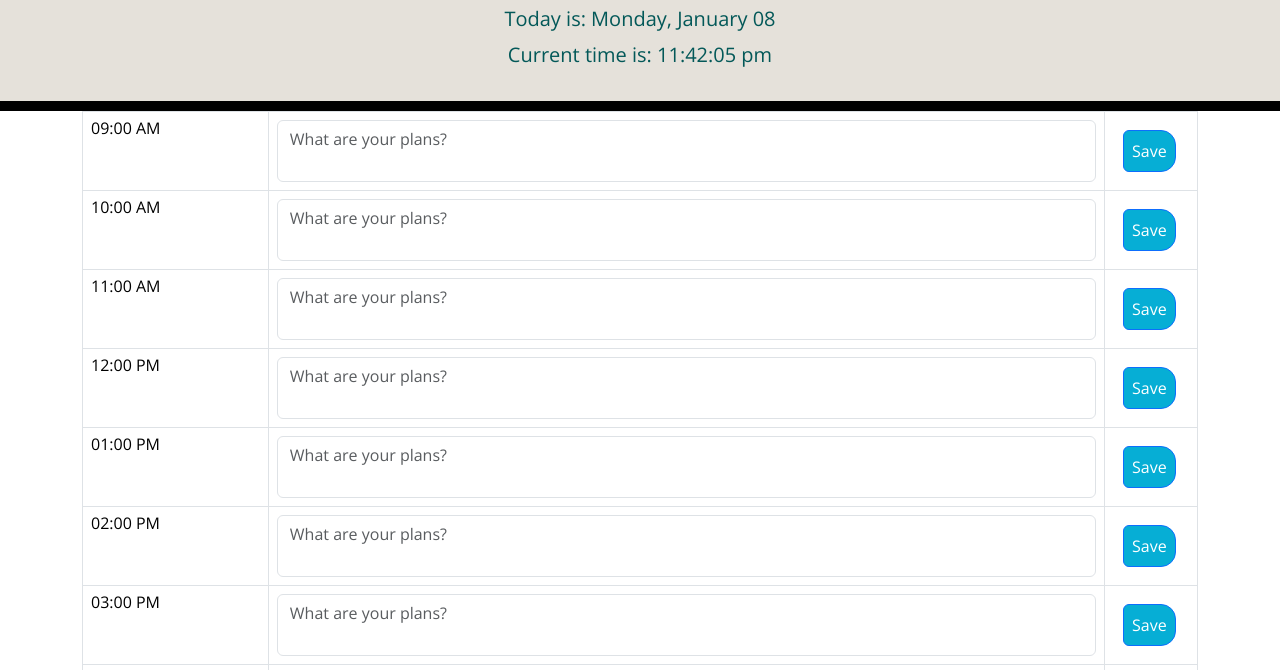
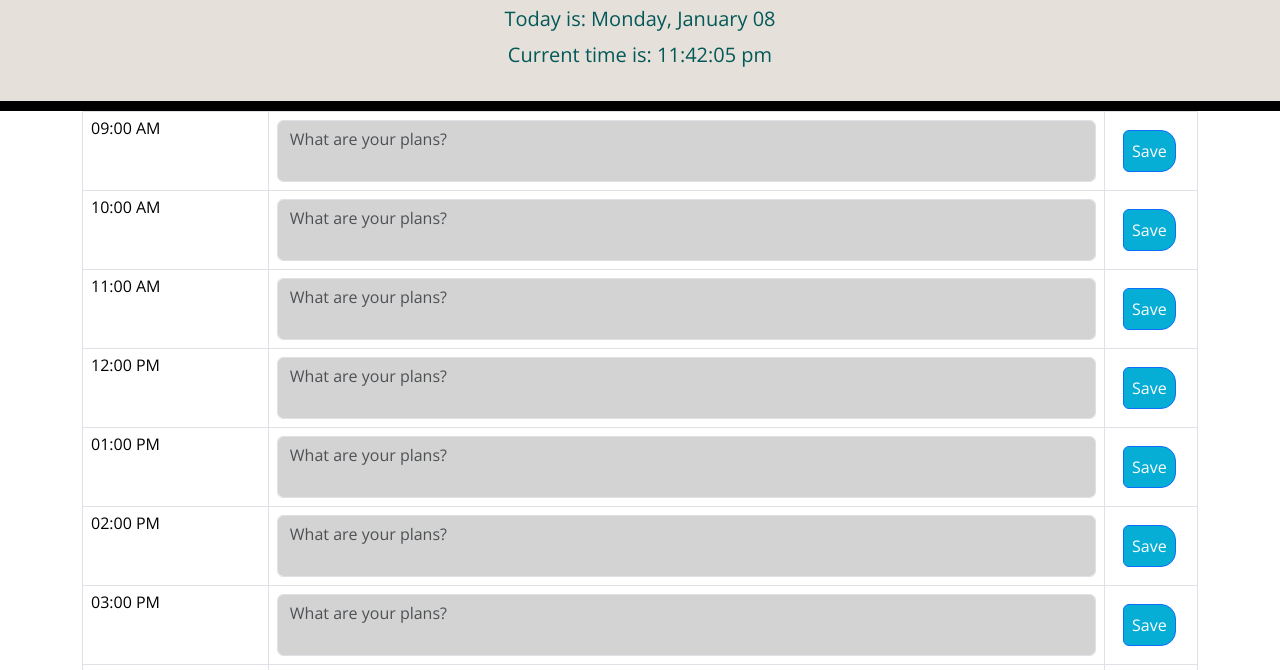
Before and after one commit to Adriantutuianu/daily-planner-app-calendar-third-party-apis, a plain HTML site: page index.html in a window 1280 px wide. Shown: the part 103-773 px from the top of the page. Drawn offline with nearby package versions, Linux system fonts and the light colour scheme.

Commit message:
Added functionality to change to do color based on current time

```diff
--- a/assets/css/style.css
+++ b/assets/css/style.css
@@ -28,40 +28,19 @@ header .lead {
   color: rgb(3, 88, 88);
 }
 
-/* .description {
-  white-space: pre-wrap;
-}
-
-.time-block {
-  text-align: center;
-  border-radius: 15px;
-} */
-
-/* .row {
-  white-space: pre-wrap;
-  height: 80px;
-  border-top: 1px solid white;
-} */
-
-/* .hour {
-  background-color: #ffffff;
-  color: #000000;
-} */
-
 .past {
-  background-color: red;
-  /* background-color: #d3d3d3; */
-  color: white;
+  background-color: #d3d3d3;
+  color: black;
 }
 
 .present {
   background-color: #ff6961;
-  color: white;
+  color: black;
 }
 
 .future {
   background-color: #77dd77;
-  color: white;
+  color: black;
 }
 
 .saveBtn {
--- a/assets/js/script.js
+++ b/assets/js/script.js
@@ -31,14 +31,36 @@ const hours = [
   "04:00 PM",
   "05:00 PM",
 ];
+// really struggled a few days to find a solution that is working.
+// I think dayjs have an issue(doesn't really make the diff between am and pm properly even if the format is the same)
+// if I am applying a simple if statement all the hours will take the class future even if it is not right.
 
 function determineClass(hourValue) {
-  const currentTime = dayjs().format("h:00 A");
+  const currentTime = dayjs();
+  const [targetHour, targetMinute, targetPeriod] = hourValue
+    .match(/(\d{2}):(\d{2}) (AM|PM)/)
+    .slice(1, 4);
 
-  if (currentTime === hourValue) {
+  let targetHourValue = parseInt(targetHour);
+  if (targetPeriod === "PM" && targetHourValue !== 12) {
+    targetHourValue += 12;
+  } else if (targetPeriod === "AM" && targetHourValue === 12) {
+    targetHourValue = 0;
+  }
+
+  const targetTime = dayjs()
+    .set("hour", targetHourValue)
+    .set("minute", parseInt(targetMinute))
+    .set("second", 0)
+    .set("millisecond", 0);
+
+  // if statemnt to apply classes - diff colors based on current hour.
+  if (currentTime.hour() === targetTime.hour()) {
     return "present";
-
-    //TODO: return past and future classes.
+  } else if (currentTime.hour() > targetTime.hour()) {
+    return "past";
+  } else {
+    return "future";
   }
 }
 
```
